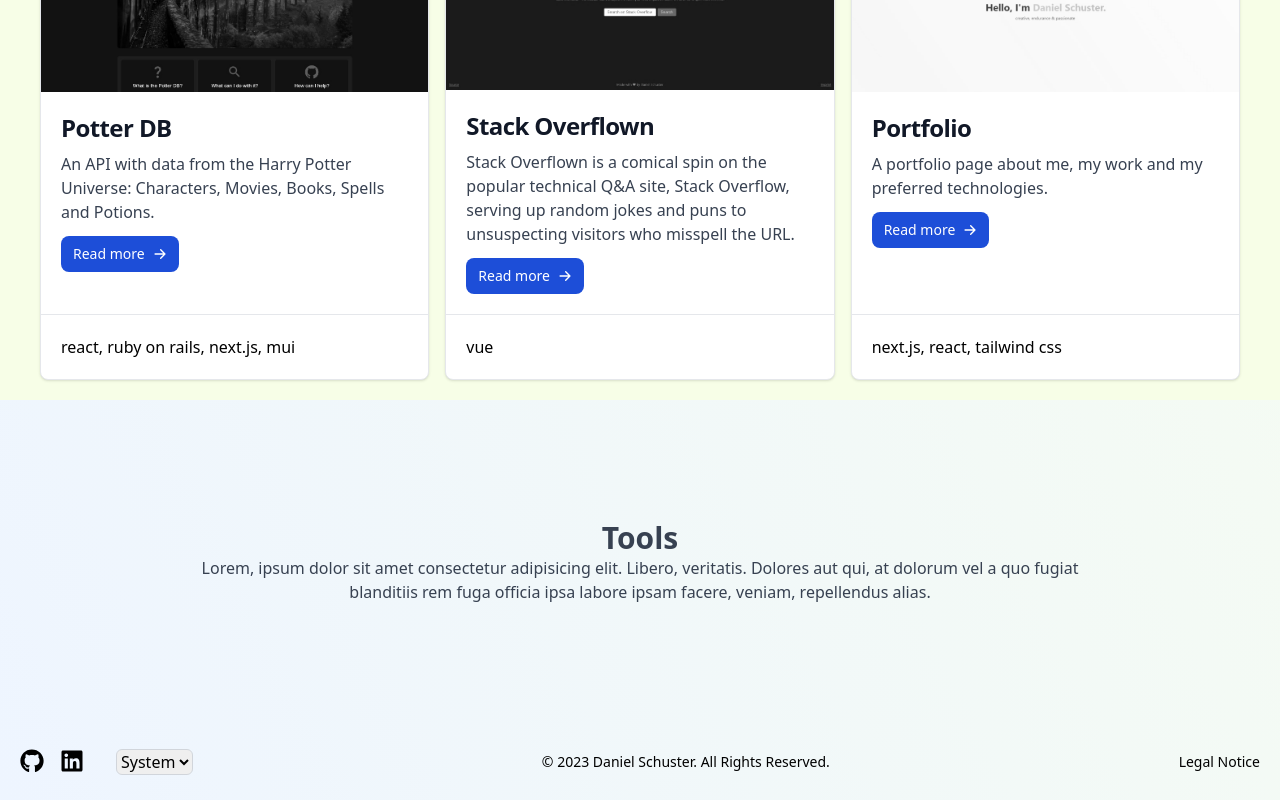
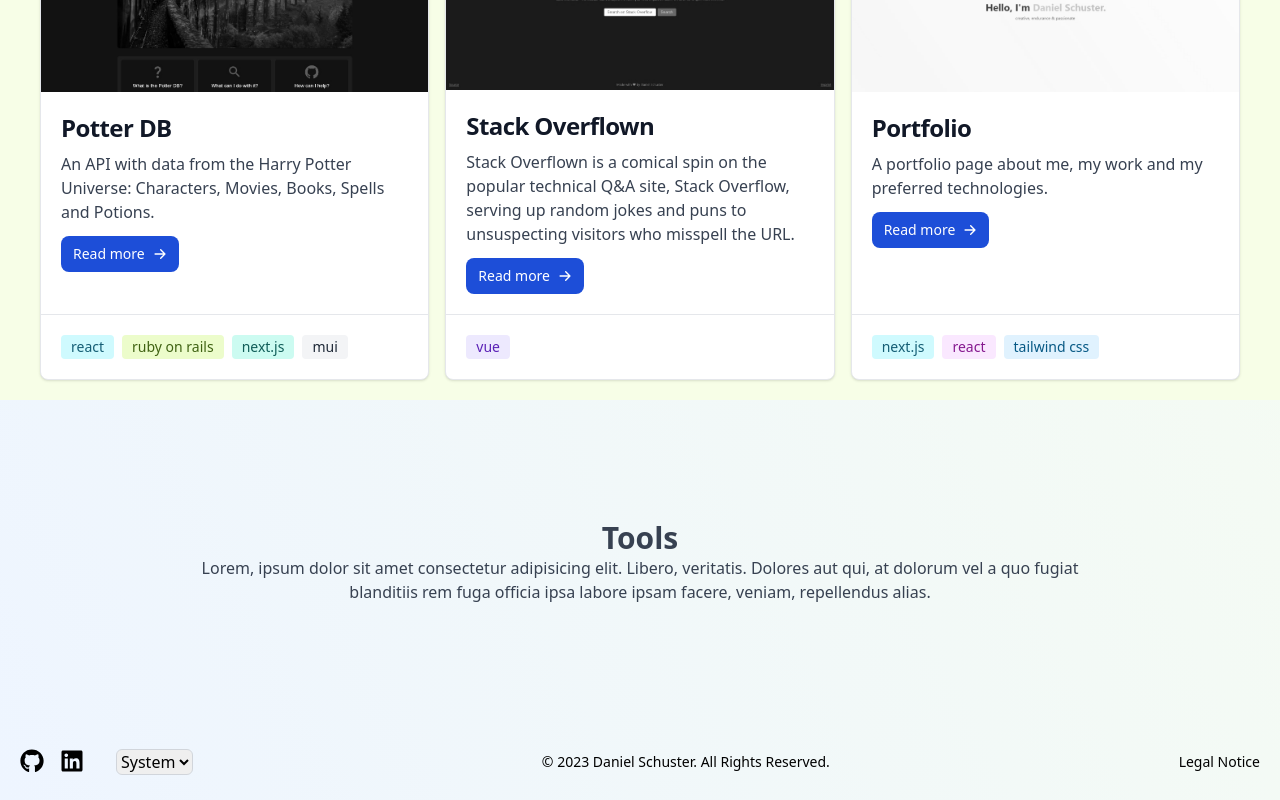
Before and after one commit to danielschuster-muc/danischu.com, a Next.js app: page / in a window 1280 px wide. Shown: the part 1811-2611 px from the top of the page. Built offline with nearby package versions, Linux system fonts and the light colour scheme.

Commit message:
add random colored technology badges

```diff
--- a/components/About.tsx
+++ b/components/About.tsx
@@ -19,8 +19,6 @@ const events = [
     description: "LMU",
   },
 ];
-
-// TODO: icons, link to gh and site
 
 const calcAge = (date: Date) => {
   var ms = Date.now() - date.getTime();
--- /dev/null
+++ b/components/ColoredBadge.tsx
@@ -0,0 +1,75 @@
+export default function ColoredBadge({
+  technology,
+  color,
+}: {
+  technology: string;
+  color: string;
+}) {
+
+  let classes: string = "mr-2 px-2.5 py-0.5 text-sm font-medium rounded "
+  switch (color) {
+    case "amber":
+      classes += "bg-amber-100 text-amber-800 dark:bg-amber-900 dark:text-amber-300";
+      break;
+    case "cyan":
+      classes += "bg-cyan-100 text-cyan-800 dark:bg-cyan-900 dark:text-cyan-300";
+      break;
+    case "emerald":
+      classes += "bg-emerald-100 text-emerald-800 dark:bg-emerald-900 dark:text-emerald-300";
+      break;
+    case "fuchsia":
+      classes += "bg-fuchsia-100 text-fuchsia-800 dark:bg-fuchsia-900 dark:text-fuchsia-300";
+      break;
+    case "gray":
+      classes += "bg-gray-100 text-gray-800 dark:bg-gray-900 dark:text-gray-300";
+      break;
+    case "green":
+      classes += "bg-green-100 text-green-800 dark:bg-green-900 dark:text-green-300"
+      break;
+    case "indigo":
+      classes += "bg-indigo-100 text-indigo-800 dark:bg-indigo-900 dark:text-indigo-300"
+      break;
+    case "lime":
+      classes += "bg-lime-100 text-lime-800 dark:bg-lime-900 dark:text-lime-300";
+      break;
+    case "orange":
+      classes += "bg-orange-100 text-orange-800 dark:bg-orange-900 dark:text-orange-300";
+      break;
+    case "pink":
+      classes += "bg-pink-100 text-pink-800 dark:bg-pink-900 dark:text-pink-300";
+      break;
+    case "purple":
+      classes += "bg-purple-100 text-purple-800 dark:bg-purple-900 dark:text-purple-300"
+      break;
+    case "red":
+      classes += "bg-red-100 text-red-800 dark:bg-red-900 dark:text-red-300"
+      break;
+    case "rose":
+      classes += "bg-rose-100 text-rose-800 dark:bg-rose-900 dark:text-rose-300";
+      break;
+    case "sky":
+      classes += "bg-sky-100 text-sky-800 dark:bg-sky-900 dark:text-sky-300";
+      break;
+    case "teal":
+      classes += "bg-teal-100 text-teal-800 dark:bg-teal-900 dark:text-teal-300";
+      break;
+    case "violet":
+      classes += "bg-violet-100 text-violet-800 dark:bg-violet-900 dark:text-violet-300";
+      break;
+    case "yellow":
+      classes += "bg-yellow-100 text-yellow-800 dark:bg-yellow-900 dark:text-yellow-300";
+      break;
+    default:
+      classes += "bg-gray-100 text-gray-800 dark:bg-gray-700 dark:text-gray-300"
+      break;
+  }
+
+
+  return (
+    <span
+      className={classes}
+      >
+      {technology}
+    </span>
+  );
+}
--- a/components/SingleProject.tsx
+++ b/components/SingleProject.tsx
@@ -2,8 +2,30 @@ import { ProjectType } from "@/additional";
 import Image from "next/image";
 import React, { useState } from "react";
 import { HiArrowRight } from "react-icons/hi";
+import ColoredBadge from "./ColoredBadge";
 import Modal from "./Modal";
 
+const colors = [
+  "amber",
+  "blue",
+  "cyan",
+  "emerald",
+  "fuchsia",
+  "green",
+  "indigo",
+  "lime",
+  "orange",
+  "pink",
+  "purple",
+  "red",
+  "rose",
+  "sky",
+  "teal",
+  "violet",
+  "yellow"
+];
+
+// TODO: link to gh and live preview / website
 export default function SingleProject({ project }: { project: ProjectType }) {
   const [showModal, setShowModal] = useState<boolean>(false);
 
@@ -43,7 +65,18 @@ export default function SingleProject({ project }: { project: ProjectType }) {
           </button>
         </div>
         <div className="mt-auto flex border-t p-5 dark:border-gray-600">
-          {project.technologies.join(", ")}
+          {project.technologies.map((technology) => {
+            const randomColor =
+              colors[Math.floor(Math.random() * colors.length)];
+
+            return (
+              <ColoredBadge
+                key={technology}
+                technology={technology}
+                color={randomColor}
+              />
+            );
+          })}
         </div>
       </div>
     </>
--- a/components/Work.tsx
+++ b/components/Work.tsx
@@ -2,11 +2,11 @@
 
 import React from "react";
 import SingleProject from "./SingleProject";
+import { ProjectType } from "@/additional";
 
 import pd1Img from "@/public/images/potterdb-1.jpg";
 import soImg from "@/public/images/stackoverflown.jpg";
 import portfolioImg from "@/public/images/portfolio-1.jpg";
-import { ProjectType } from "@/additional";
 
 const projects: ProjectType[] = [
   {
```
Also changed, not shown: 1 other file (tests, documents, lock files or other folders).
